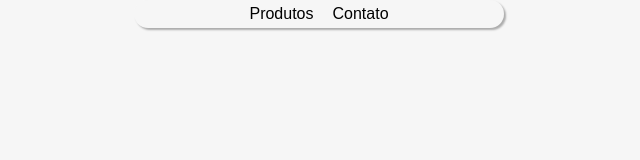
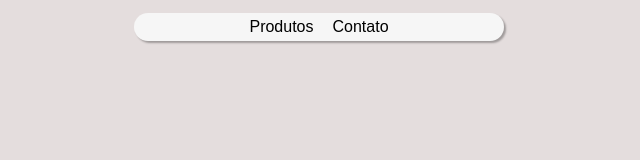
Before and after one commit to DougSpam/lojadoug, a plain HTML site: page index.html in a window 1280 px wide. Shown: the whole page, without its empty margins (321-961 px from the left). Drawn offline with Linux system fonts and the light colour scheme.

Commit message:
Atualizacao

```diff
--- a/assets/styles/styles.css
+++ b/assets/styles/styles.css
@@ -5,11 +5,12 @@
 }
 
 body {
-    background: #f6f6f6;
+    background: #e4dddd;
     display: flex;
     justify-content: center;
     align-items: flex-start;
     height: 100vh;
+    padding-top: 1%;
 
 }
 
```
Also changed, not shown: assets/styles/media-screnn.css (added).
